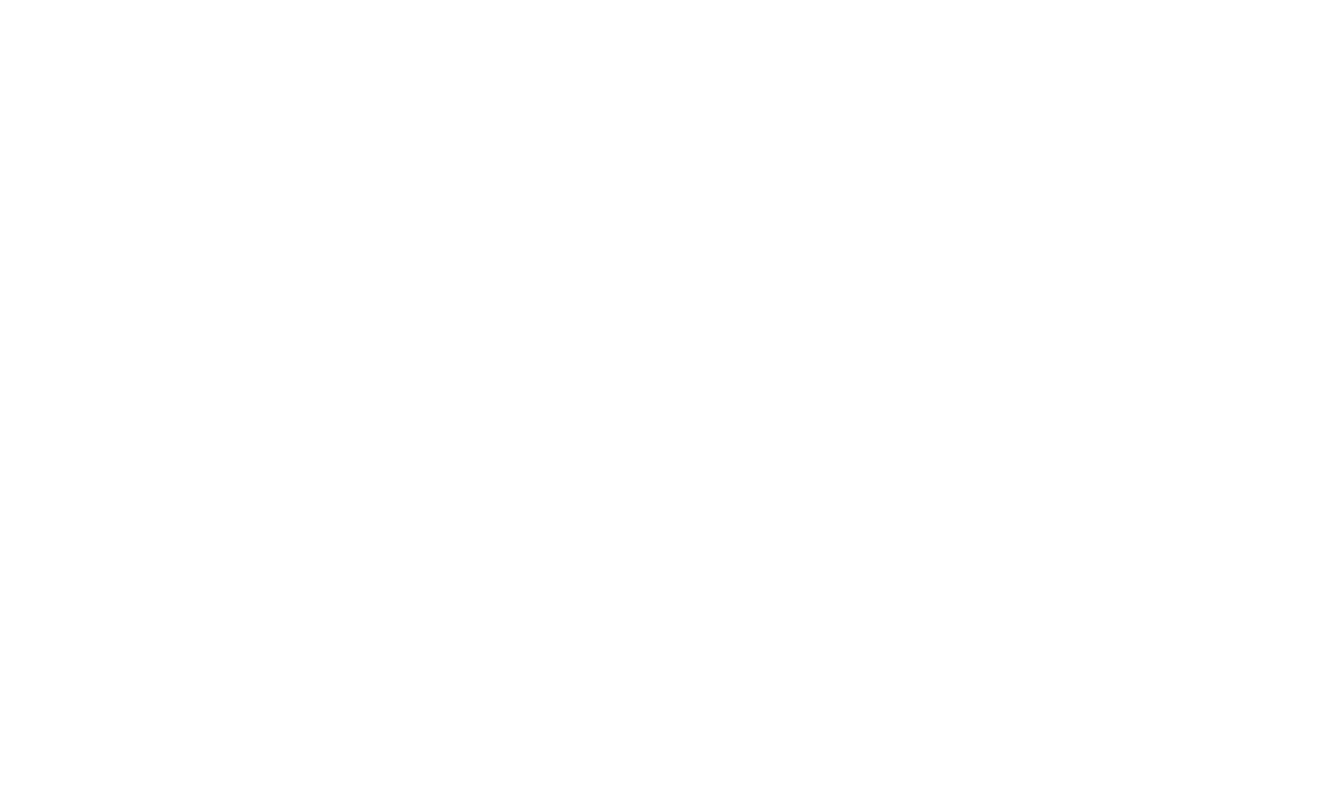
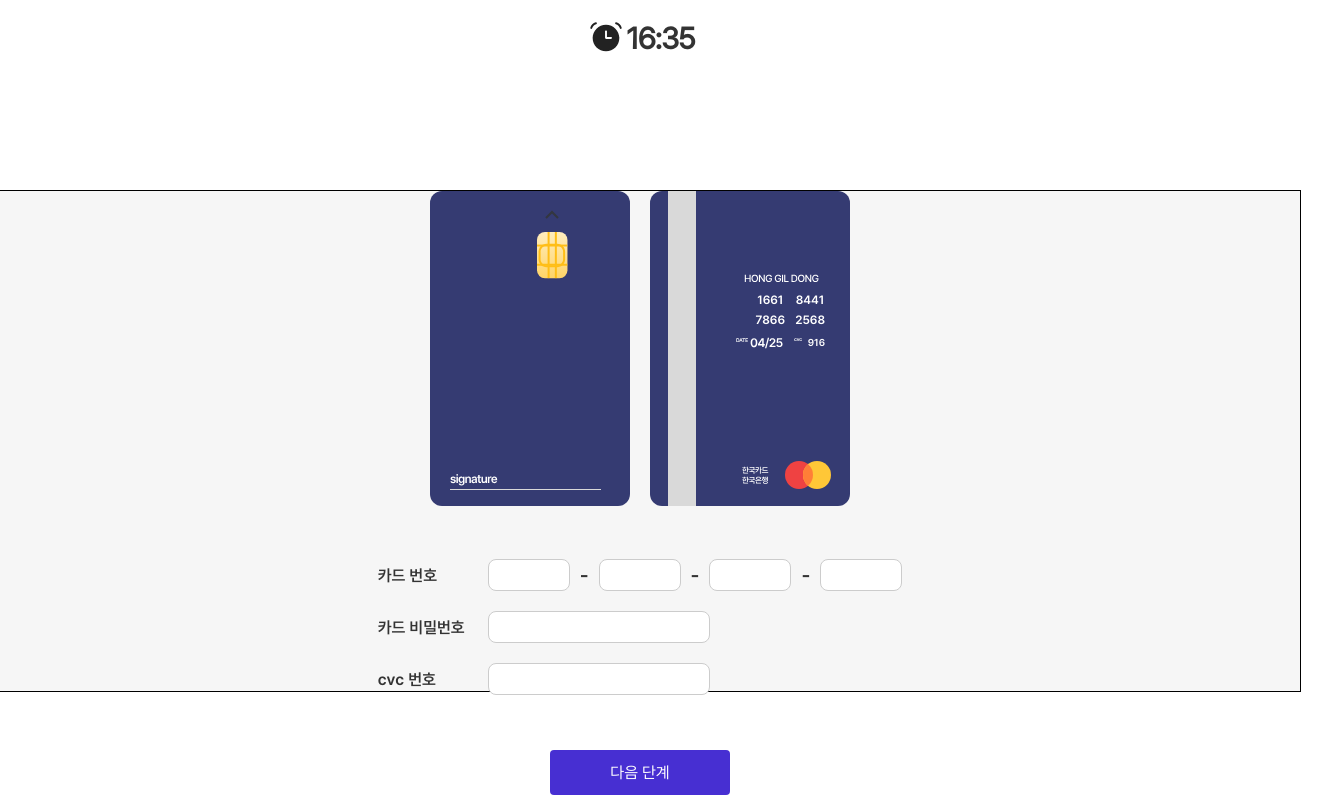
Before and after one commit to Easy-Ti-cket/easy-ticket, a React (Vite) app: page /progress/step4-2 in a window 1280 px wide. Before the commit this address had no page. Shown: the part 218-1018 px from the top of the page, 1320 px wide, since content can reach past the window. Before the commit the page ends 800 px from the top, so only its background shows below. Built offline with nearby package versions, Linux system fonts and the light colour scheme.

Commit message:
Feat: 결제수단 선택창 및 카드 선택 구현

```diff
--- a/src/components/card/Card.jsx
+++ b/src/components/card/Card.jsx
@@ -5,6 +5,8 @@ import HorizonFront from "./settings/horizontal/HorizonFront";
 import HorizonBack from "./settings/horizontal/HorizonBack";
 import VerticalFront from "./settings/vertical/VerticalFront";
 import VerticalBack from "./settings/vertical/VerticalBack";
+import { useAtomValue, useSetAtom } from "jotai";
+import { cardAnswerAtom } from "../../store/atom";
 
 const Wrap = styled.div`
   display: flex;
@@ -20,14 +22,14 @@ const Card = () => {
       {cardType === 1 ? (
         <>
           <HorizonFront numbers={cardNumbers.slice(0, 4)} />
-          <HorizonBack cvc={cardNumbers.slice(4)} />
+          <HorizonBack cvc={cardNumbers.slice(5)} />
         </>
       ) : (
         <>
           <VerticalFront />
           <VerticalBack
             numbers={cardNumbers.slice(0, 4)}
-            cvc={cardNumbers.slice(4)}
+            cvc={cardNumbers.slice(5)}
           />
         </>
       )}
--- a/src/components/card/settings/vertical/VerticalBack.jsx
+++ b/src/components/card/settings/vertical/VerticalBack.jsx
@@ -18,7 +18,7 @@ export const CvcWrap = styled.div`
   right: 20px;
 `;
 const VerticalBack = ({ cvc, numbers }) => {
-  const [cardNum1, cardNum2, cardNum3, cardNum4] = numbers;
+  const [cardNum1, cardNum2, cardNum3, cardNum4, cardNum5] = numbers;
   return (
     <CardWrap>
       {/*카드 번호 */}
--- a/src/components/forms/CardForm.jsx
+++ b/src/components/forms/CardForm.jsx
@@ -8,10 +8,7 @@ import { useForm } from "../../hooks/useForm";
 const CardInputFied = styled(InputField)`
   width: 40px;
 `;
-const CardForm = ({ focusNum }) => {
-  const { handleChange, answer } = useForm();
-  //삭제예정 ) 정답 확인
-  console.log(answer);
+const CardForm = ({ focusNum, handleChange }) => {
   return (
     <FormWrap>
       {/*카드 번호 */}
--- a/src/components/forms/pay/DetailPayForm.jsx
+++ b/src/components/forms/pay/DetailPayForm.jsx
@@ -1,8 +1,10 @@
 import styled from "styled-components";
 import { FormWrap } from "../FormStyle";
 import Input from "../../input/Input";
-import { useForm } from "../../../hooks/useForm";
 
+const DetailPayFormWrap = styled(FormWrap)`
+  flex-direction: row;
+`;
 const DropDown = styled.select`
   width: 230px;
   height: 35px;
@@ -35,12 +37,9 @@ const optionArr = [
   "신한카드",
   "롯데카드"
 ];
-const DetailPayForm = () => {
-  const { handleChange, answer } = useForm();
-  //삭제 예정 ) 정답 확인
-  console.log(answer);
+const DetailPayForm = ({ handleChange }) => {
   return (
-    <>
+    <DetailPayFormWrap>
       <FormWrap>
         {textArr.map((payItem) => (
           <Input
@@ -64,7 +63,7 @@ const DetailPayForm = () => {
           </option>
         ))}
       </DropDown>
-    </>
+    </DetailPayFormWrap>
   );
 };
 
--- a/src/components/forms/pay/PayMethodForm.jsx
+++ b/src/components/forms/pay/PayMethodForm.jsx
@@ -1,6 +1,5 @@
 import { FormWrap } from "../FormStyle";
 import Input from "../../input/Input";
-import { useForm } from "../../../hooks/useForm";
 
 const textArr = [
   "신용카드",
@@ -10,10 +9,7 @@ const textArr = [
   "네이버 페이"
 ];
 
-const PayMethodForm = () => {
-  const { handleChange, answer } = useForm();
-  //삭제 예정 ) 정답 확인
-  console.log(answer);
+const PayMethodForm = ({ handleChange }) => {
   return (
     <FormWrap>
       {textArr.map((methodItem, index) => (
--- a/src/hooks/useForm.js
+++ b/src/hooks/useForm.js
@@ -1,14 +1,38 @@
+import { useAtomValue } from "jotai";
 import { useState } from "react";
+import { cardAnswerAtom } from "../store/atom";
 
 export const useForm = () => {
-  //사용자가 입력한 답
-  const [answer, setAnswer] = useState({});
+  const cardAnswer = useAtomValue(cardAnswerAtom);
+  console.log(cardAnswer);
+
+  const answerList = {
+    PayMethodForm: "신용카드",
+    DetailPayForm: "일반 신용카드",
+    CardTypes: "BC카드",
+    cardNum1: cardAnswer[0],
+    cardNum2: cardAnswer[1],
+    cardNum3: cardAnswer[2],
+    cardNum4: cardAnswer[3],
+    cardPassword: cardAnswer[4],
+    cvc: cardAnswer[5]
+  };
+  // 사용자가 입력한 답
+  const [response, setResponse] = useState({});
+  const [correctList, setCorrectList] = useState({});
+
   const handleChange = (e) => {
     const { name, value } = e.target;
-    setAnswer((prev) => ({
-      ...prev,
-      [name]: value
-    }));
+    setResponse((prev) => {
+      const newResponse = { ...prev, [name]: value };
+
+      // 정답과 답변이 같을 경우
+      if (answerList[name] === value) {
+        setCorrectList((prev) => ({ ...prev, [name]: true }));
+      }
+      return newResponse;
+    });
   };
-  return { handleChange, answer };
+
+  return { handleChange, response, correctList };
 };
--- a/src/hooks/useRandomNum.js
+++ b/src/hooks/useRandomNum.js
@@ -2,13 +2,13 @@ import { useEffect } from "react";
 import { useAtom } from "jotai";
 import { cardAnswerAtom } from "../store/atom";
 
-/*랜덤한 4자리 숫자 4개 생성 */
+/*랜덤한 4자리 숫자 5개 생성 */
 const useRandomNum = () => {
   const [cardNumbers, setCardNumbers] = useAtom(cardAnswerAtom);
-
+  //카드 번호 + 카드 비밀번호
   useEffect(() => {
     const numbers = [];
-    for (let i = 1; i <= 4; i++) {
+    for (let i = 1; i <= 5; i++) {
       numbers.push(Math.floor(1000 + Math.random() * 9000));
     }
     // cvc숫자
@@ -16,11 +16,19 @@ const useRandomNum = () => {
     setCardNumbers(numbers);
   }, [setCardNumbers]);
 
-  let cardNum1, cardNum2, cardNum3, cardNum4, cvc;
+  let cardNum1, cardNum2, cardNum3, cardNum4, cardPassword, cvc;
   if (cardNumbers.length === 5) {
-    [cardNum1, cardNum2, cardNum3, cardNum4, cvc] = cardNumbers;
+    [cardNum1, cardNum2, cardNum3, cardNum4, cardPassword, cvc] = cardNumbers;
   }
-  return { cardNumbers, cardNum1, cardNum2, cardNum3, cardNum4, cvc };
+  return {
+    cardNumbers,
+    cardNum1,
+    cardNum2,
+    cardNum3,
+    cardNum4,
+    cardPassword,
+    cvc
+  };
 };
 
 export default useRandomNum;
--- /dev/null
+++ b/src/pages/step4/CardPay.jsx
@@ -0,0 +1,29 @@
+import styled from "styled-components";
+import Card from "../../components/card/Card";
+import CardForm from "../../components/forms/CardForm";
+import { Step4Container } from "./Step4Style";
+import { useForm } from "../../hooks/useForm";
+import Button from "../../components/button/Button";
+
+const CardFormContainer = styled.div`
+  width: 100%;
+  display: flex;
+  justify-content: center;
+  align-items: center;
+  padding: 20px;
+`;
+const CardPay = () => {
+  const { handleChange, correctList } = useForm();
+
+  return (
+    <Step4Container>
+      <Card />
+      <CardFormContainer>
+        <CardForm handleChange={handleChange} />
+      </CardFormContainer>
+      <Button text="다음 단계" />
+    </Step4Container>
+  );
+};
+
+export default CardPay;
--- a/src/pages/step4/SelectPayMethod.jsx
+++ b/src/pages/step4/SelectPayMethod.jsx
@@ -1,10 +1,16 @@
 import styled from "styled-components";
 import PayMethodForm from "../../components/forms/pay/PayMethodForm";
 import DetailPayForm from "../../components/forms/pay/DetailPayForm";
+import { useForm } from "../../hooks/useForm";
+import { useEffect, useState } from "react";
+import Button from "../../components/button/Button";
+import { useNavigate } from "react-router-dom";
 
 const Step4Wrap = styled.div`
-  display: flex;
+  display: inline-flex;
   gap: 67px;
+  position: relative;
+  padding: 20px;
 `;
 const Step4Container = styled.div`
   display: flex;
@@ -20,19 +26,54 @@ const SubTtitle = styled.div`
   display: flex;
   align-items: center;
 `;
+const BtnWrap = styled.div`
+  position: absolute;
+  bottom: -100px;
+  right: 0;
+`;
+
 const SelectPayMethod = () => {
+  //form에서 답안 리스트 및 onChange이벤트 핸들러 가져옴
+  const { handleChange, correctList } = useForm();
+  //'신용카드'를 정확히 골랐을 경우 '결제 수단 입력' 창 생성
+  const isPayMethodCorrect = correctList["PayMethodForm"];
+  //페이지 모든 답안을 맞았을 경우
+  const [isAnswer, setIsAnswer] = useState(false);
+  useEffect(() => {
+    if (
+      correctList["PayMethodForm"] &&
+      correctList["DetailPayForm"] &&
+      correctList["CardTypes"]
+    ) {
+      setIsAnswer(true);
+    }
+  }, [correctList]);
+  // 다음 페이지 이동
+  const navigate = useNavigate();
+
   return (
     <Step4Wrap>
       {/*결제 방식 선택 */}
       <Step4Container>
         <SubTtitle>결제 방식 선택</SubTtitle>
-        <PayMethodForm />
+        <PayMethodForm handleChange={handleChange} />
       </Step4Container>
       {/*결제 수단 선택 */}
-      <Step4Container>
-        <SubTtitle>결제 수단 선택</SubTtitle>
-        <DetailPayForm />
-      </Step4Container>
+      {isPayMethodCorrect && (
+        <Step4Container>
+          <SubTtitle>결제 수단 선택</SubTtitle>
+          <DetailPayForm handleChange={handleChange} />
+        </Step4Container>
+      )}
+      {/*다음 단계 버튼 */}
+      {isAnswer && (
+        <BtnWrap>
+          <Button
+            text="다음 단계"
+            onClick={() => navigate("/progress/step4-2")}
+          />
+        </BtnWrap>
+      )}
     </Step4Wrap>
   );
 };
--- /dev/null
+++ b/src/pages/step4/Step4Style.js
@@ -0,0 +1,8 @@
+import styled from "styled-components";
+
+export const Step4Container = styled.div`
+  display: flex;
+  flex-direction: column;
+  align-items: center;
+  gap: 20px;
+`;
--- a/src/routes.jsx
+++ b/src/routes.jsx
@@ -5,6 +5,7 @@ import SelectPerformance from "./pages/step1/SelectPerformance";
 import SelectRound from "./pages/step1/SelectRound";
 import ProgressContents from "./pages/ProgressContents";
 import SelectPayMethod from "./pages/step4/SelectPayMethod";
+import CardPay from "./pages/step4/CardPay";
 
 const router = createBrowserRouter([
   {
@@ -25,7 +26,13 @@ const router = createBrowserRouter([
           },
           {
             path: "step4-1",
-            element: <SelectPayMethod />
+            element: <SelectPayMethod />,
+            label: "결제방식 / 수단 선택"
+          },
+          {
+            path: "step4-2",
+            element: <CardPay />,
+            label: "카드 결제창"
           }
         ]
       }
```
